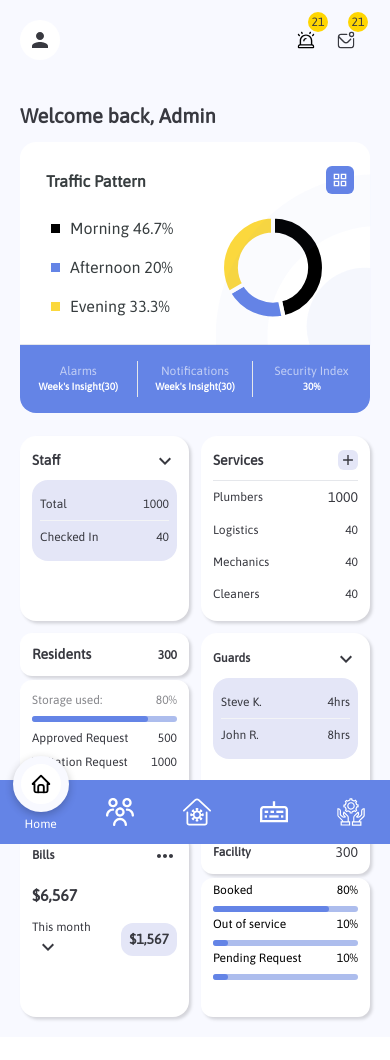
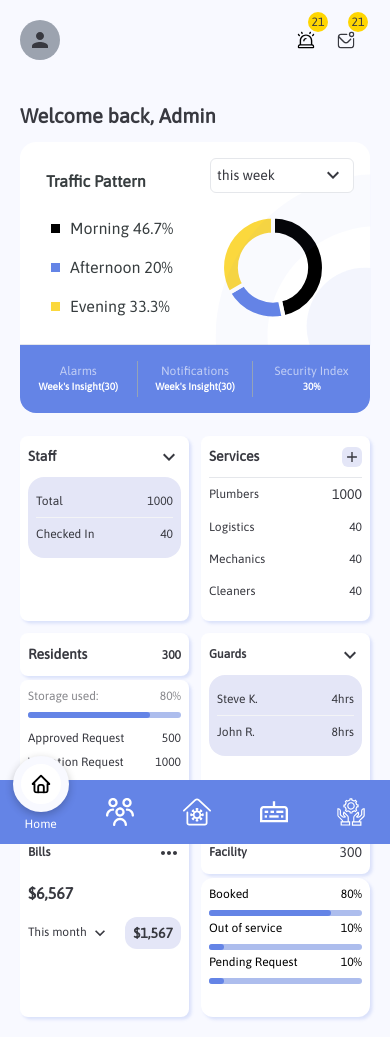
Before and after one commit to KingLegitto/BlipptoApp, a React (Create React App) app: page /dashboard/home in a window 390 px wide. Shown: the top 1060 px of the page. Built offline with nearby package versions, Linux system fonts and the light colour scheme.

Commit message:
Fix/home and facility design (#13)
* update to sidebar, searchbar etc

* worked on UI update for the home, facility and notification page

```diff
--- a/src/App.scss
+++ b/src/App.scss
@@ -85,11 +85,11 @@ input[type="checkbox"] {
 input[type="checkbox"]::before {
   content: "\2713";
   display: inline-block;
-  width: 13px;
-  height: 13px;
-  line-height: 13px;
+  width: 15px;
+  height: 15px;
+  line-height: 15px;
   text-align: center;
-  color: white;
+  color: transparent;
   border: 1px solid black;
   border-radius: 3px;
 
@@ -191,7 +191,8 @@ input[data-id="2"]:focus,
 input[data-id="3"]:focus,
 input[data-id="4"]:focus,
 input[data-id="5"]:focus {
-  outline: 2px solid #ffd601 !important;
+  border: 2px solid #ffd601 !important;
+  outline: none;
 }
 
 .modal {
@@ -237,7 +238,7 @@ input[data-id="5"]:focus {
     right: -2.6rem;
     bottom: -3rem;
     border-radius: 0px 0px 0px 0px !important;
-    opacity: 0.4;
+    opacity: 0.5;
   }
 }
 
@@ -332,7 +333,7 @@ input[data-id="5"]:focus {
     right: -3rem;
     bottom: -3.4rem;
     border-radius: 0px 0px 0px 0px !important;
-    opacity: 0.4;
+    opacity: 0.5;
   }
 }
 
@@ -431,8 +432,8 @@ input[data-id="5"]:focus {
   }
 }
 
-@media screen and (min-width: 1024px) and (min-height: 601px) and (max-height: 799px) {
+@media screen and (min-width: 1024px) and (min-height: 601px) and (max-height: 750px) {
   .list {
-    row-gap: 1rem;
+    row-gap: 1.1rem;
   }
 }
--- a/src/components/Notifications/notifications.tsx
+++ b/src/components/Notifications/notifications.tsx
@@ -14,7 +14,6 @@ import { ReactComponent as Selected } from "../../assets/selected.svg";
 import { notificationsData } from "../../dummydata/notificationDummyData";
 
 const Notifications: React.FC = () => {
-  // const [hasData] = useState<Boolean>(true);
   const [tappedValues, setTappedValues] = useState<number[]>([]);
   const [isTappedAndHeld, setTappedAndHeld] = useState<Boolean>(false);
   const navigate = useNavigate();
@@ -23,6 +22,11 @@ const Notifications: React.FC = () => {
   const handleTapStart = (idx: number) => {
     if (isTappedAndHeld && tappedValues.includes(idx)) {
       const arrayOfIdsLeft = tappedValues.filter((id) => id !== idx);
+
+      if (arrayOfIdsLeft.length === 0) {
+        setTappedAndHeld(false);
+      }
+
       setTappedValues(arrayOfIdsLeft);
       return;
     }
--- a/src/components/Residents/residents.tsx
+++ b/src/components/Residents/residents.tsx
@@ -62,7 +62,7 @@ export default function Residents() {
               type="text"
               name="price"
               id="price"
-              className="block w-full  rounded-xl h-full bg-background border-[1px] pl-10 text-gray-900   outline-1  focus:outline-1  focus:outline-[#FFD601] sm:text-sm sm:leading-6"
+              className="block w-full rounded-xl h-full border border-inherit pl-10 bg-background text-gray-900 outline-0 focus:border-yellow-300  focus:border-2 focu:outline-0 sm:text-sm sm:leading-6"
               placeholder="Search..."
             />
           </div>
--- a/src/components/estateDashboard.tsx
+++ b/src/components/estateDashboard.tsx
@@ -1,25 +1,29 @@
 import React from "react";
-import PersonIcon from '@mui/icons-material/Person';
-import MoreHorizIcon from '@mui/icons-material/MoreHoriz';
-import KeyboardArrowDownIcon from '@mui/icons-material/KeyboardArrowDown';
-import AddIcon from '@mui/icons-material/Add';
-import { ReactComponent as GridView } from "../assets/gridView.svg"
+import PersonIcon from "@mui/icons-material/Person";
+import MoreHorizIcon from "@mui/icons-material/MoreHoriz";
+import KeyboardArrowDownIcon from "@mui/icons-material/KeyboardArrowDown";
+import AddIcon from "@mui/icons-material/Add";
+import { ReactComponent as GridView } from "../assets/gridView.svg";
 import DoughnutChart from "./doughnutChart";
 import { ReactComponent as Bottomsvg } from "../assets/Group3.svg";
 import NotificationIcons from "./Notifications/notificationsIcons";
-
-
-
+import Select from "./utils/select";
 
 export default function EstateDashboard() {
+  const selectedAction = function (value: string) {
+    alert(value);
+  };
+
   return (
     <div className="h-full md:h-screen md:overflow-scroll  p-5 pr-5 md:p-6 md:pr-9 bg-background w-full max-w-full md:w-4/5 lg:w-5/6 box-border mb-16 md:mb-0">
       <div className="flex flex-col md:flex-row justify-between md:items-center h-[13vh] md:h-[4vh]">
         <div className="order-1 md:order-none header">
-                    <h1 className="text-xl font-bold md:text-2xl 2xl:text-4xl ">Welcome back, Admin</h1>
+          <h1 className="text-xl font-bold md:text-2xl 2xl:text-4xl ">
+            Welcome back, Admin
+          </h1>
         </div>
         <div className="flex flex-row justify-between items-center md:block ">
-                    <div className="flex md:hidden w-10 h-10 rounded-full bg-white items-center justify-center ">
+          <div className="flex md:hidden w-10 h-10 rounded-full bg-gray-400  items-center justify-center ">
             <PersonIcon />
           </div>
           <NotificationIcons />
@@ -27,208 +31,264 @@ export default function EstateDashboard() {
       </div>
       <div className=" my-3 mb-6 md:my-5 bg-white rounded-2xl h-[32vh] md:h-[30vh] lg:h-[42vh] 2xl:h-[30vh] box-border hero ">
         <div className="h-[75%] flex p-4 justify-between relative">
-                    <div className="h-full w-[85%] max-w-[85%] ">
-                        <DoughnutChart legendPosition='left' title='Traffic Pattern' width={370} dataset={[700, 300, 500]} label={["Morning 46.7%", "Afternoon 20%", "Evening 33.3%"]} />
+          <div className="h-full w-[50%] sm:w-[75%] ">
+            <DoughnutChart
+              legendPosition="left"
+              title="Traffic Pattern"
+              width={370}
+              dataset={[700, 300, 500]}
+              label={["Morning 46.7%", "Afternoon 20%", "Evening 33.3%"]}
+            />
           </div>
-                    <div className=" bg-brand rounded-md w-7 h-7 lg:w-9 lg:h-9 2xl:w-11 2xl:h-11  mt-2 xl:mt-1 flex items-center justify-center">
-                        <GridView className='scale-[0.6] lg:scale-75' />
+          <div className="relative z-10">
+          <Select
+            data={[{ name: "this week" }, { name: "this month" }]}
+            border={true}
+            onClick={(value: string) => selectedAction(value)}
+          />
           </div>
           <Bottomsvg className="absolute bottomSvg -bottom-12 -right-9 scale-[0.7]" />
         </div>
         <hr className="bg-white" />
-                <div className="h-[25%]  rounded-b-2xl bg-brand flex   items-center">
+        <div className="h-[25%]  rounded-b-2xl bg-brand flex items-center">
           <div className="basis-[33.33%] sm:basis-[30%] md:basis-[25%] flex justify-center items-center p-0.5 md:p-2 ">
             <div className="text-center">
-                            <h6 className="text-white text-xs sm:text-sm md:text-md xl:text-base opacity-60">Alarms</h6>
-                            <p className="week text-white font-bold text-xs sm:text-sm">Week's Insight(30)</p>
+              <h6 className="text-white text-xs sm:text-sm md:text-md xl:text-base opacity-60">
+                Alarms
+              </h6>
+              <p className="week text-white font-bold text-xs sm:text-sm">
+                Week's Insight(30)
+              </p>
             </div>
           </div>
-                    <div className="basis-[33.33%] sm:basis-[40%] md:basis-[50%] flex justify-center items-center border-x p-0.5 md:p-2 ">
+          <div className="basis-[33.33%] sm:basis-[40%] md:basis-[50%] flex justify-center items-center border-x border-x-slate-400 sm:border-x-slate-300 p-0.5 md:p-2 ">
             <div className="text-center">
-                            <h6 className="text-white text-xs sm:text-sm md:text-md xl:text-base opacity-60">Notifications</h6>
-                            <p className="week text-white font-bold text-xs sm:text-sm">Week's Insight(30)</p>
+              <h6 className="text-white text-xs sm:text-sm md:text-md xl:text-base opacity-60">
+                Notifications
+              </h6>
+              <p className="week text-white font-bold text-xs sm:text-sm">
+                Week's Insight(30)
+              </p>
             </div>
           </div>
           <div className="basis-[33.33%] sm:basis-[30%] md:basis-[25%] flex justify-center items-center p-0.5 md:p-2 ">
             <div className="text-center">
-                            <h6 className="text-white text-xs sm:text-sm md:text-md xl:text-base opacity-60">Security Index</h6>
-                            <p className="week text-white font-bold text-xs sm:text-sm"> 30%</p>
+              <h6 className="text-white text-xs sm:text-sm md:text-md xl:text-base opacity-60">
+                Security Index
+              </h6>
+              <p className="week text-white font-bold text-xs sm:text-sm">
+                {" "}
+                30%
+              </p>
             </div>
           </div>
         </div>
       </div>
       <div className="grid gap-3 2xl:gap-5 grid-cols-2 md:grid-cols-3 ">
-                <div className="bg-white rounded-2xl p-3 2xl:p-5 h-[22vh] md:h-[25vh] lg:h-[28vh] xl:h-[27vh] shadow-[2.4px_2.4px_3.2px_rgba(0,0,0,0.15)]">
+        <div className="bg-white rounded-lg sm:rounded-2xl p-2 sm:p-3 2xl:p-5 h-[22vh] md:h-[25vh] lg:h-[28vh] xl:h-[27vh] shadow-[2.4px_2.4px_3.2px_rgba(100,132,230,0.20)]">
           <div className="flex justify-between items-center mb-2 h-[15%] lg:mb-5 ">
-                        <h4 className="text-sm md:text-md xl:text-base  font-bold">Staff</h4>
-                        <p className="hidden md:block text-sm md:text-md xl:text-sm">This week <span className="ml-0 lg:ml-1"><KeyboardArrowDownIcon /></span></p>
-                        <span className="block md:hidden"><KeyboardArrowDownIcon /></span>
+            <h4 className="text-sm md:text-md xl:text-base  font-bold">
+              Staff
+            </h4>
+            <p className="hidden md:block text-sm md:text-md xl:text-sm">
+              This week{" "}
+              <span className="ml-0 lg:ml-1">
+                <KeyboardArrowDownIcon />
+              </span>
+            </p>
+            <span className="block md:hidden">
+              <KeyboardArrowDownIcon />
+            </span>
           </div>
           <div className="bg-primary p-2 rounded-2xl">
             <ul className="divide-y divide-gray-100">
               <li className="flex justify-between gap-x-2 md:gap-x-6 py-2 2xl:py-4">
-                                <h5 className="text-xs xl:text-sm">
-                                    Total
-                                </h5>
-                                <h5 className="text-xs xl:text-sm">
-                                    1000
-                                </h5>
+                <h5 className="text-xs xl:text-sm">Total</h5>
+                <h5 className="text-xs xl:text-sm">1000</h5>
               </li>
               <li className="flex justify-between gap-x-2 md:gap-x-6 py-2 2xl:py-4">
-                                <h5 className="text-xs xl:text-sm">
-                                    Checked In
-                                </h5>
-                                <h5 className="text-xs xl:text-sm">
-                                    40
-                                </h5>
+                <h5 className="text-xs xl:text-sm">Checked In</h5>
+                <h5 className="text-xs xl:text-sm">40</h5>
               </li>
             </ul>
           </div>
         </div>
-                <div className="bg-white rounded-2xl h-[22vh] md:h-[25vh] lg:h-[28vh] xl:h-[27vh] p-3 2xl:p-5 shadow-[2.4px_2.4px_3.2px_rgba(0,0,0,0.15)]">
+        <div className="bg-white rounded-lg sm:rounded-2xl p-2 sm:p-3 h-[22vh] md:h-[25vh] lg:h-[28vh] xl:h-[27vh] 2xl:p-5 shadow-[2.4px_2.4px_3.2px_rgba(100,132,230,0.20)]">
           <div className="flex justify-between items-center h-[15%] mb-2 2xl:mb-4">
-                        <h4 className="text-sm md:text-md xl:text-sm  font-bold">Services</h4>
-                        <div className=" w-5 h-5 box-border p-0.5 2xl:w-8 2xl:h-8 flex justify-center items-center bg-primary rounded-md"><AddIcon className='scale-[0.7] lg:scale-75' /></div>
+            <h4 className="text-sm md:text-md xl:text-sm  font-bold">
+              Services
+            </h4>
+            <div className=" w-5 h-5 box-border p-0.5 2xl:w-8 2xl:h-8 flex justify-center items-center bg-primary rounded-md">
+              <AddIcon className="scale-[0.7] lg:scale-75" />
+            </div>
           </div>
           <hr className="bg-primary" />
           <div className="overflow-y-auto max-h-[80%]">
             <ul>
               <li className="flex justify-between gap-x-2 lg:gap-x-6 py-2 lg:py-1 xl:py-2 w-full">
                 <h5 className="text-xs xl:text-sm">Plumbers</h5>
-                                <h5 className="text-sm  xl:text-sm">
-                                    1000
-                                </h5>
+                <h5 className="text-sm  xl:text-sm">1000</h5>
               </li>
               <li className="flex justify-between gap-x-2 lg:gap-x-6 py-2 lg:py-1 xl:py-2 w-full">
                 <h5 className="text-xs  xl:text-sm">Logistics</h5>
-                                <h5 className="text-xs  xl:text-sm">
-                                    40
-                                </h5>
+                <h5 className="text-xs  xl:text-sm">40</h5>
               </li>
               <li className="flex justify-between gap-x-2 lg:gap-x-6 py-2 lg:py-1 xl:py-2 w-full">
                 <h5 className=" text-xs  xl:text-sm">Mechanics</h5>
-                                <h5 className="text-xs  xl:text-sm">
-                                    40
-                                </h5>
+                <h5 className="text-xs  xl:text-sm">40</h5>
               </li>
               <li className="flex justify-between gap-x-2 lg:gap-x-6 py-2 lg:py-1 xl:py-2 w-full">
                 <h5 className=" text-xs  xl:text-sm">Cleaners</h5>
-                                <h5 className="text-xs  xl:text-sm">
-                                    40
-                                </h5>
+                <h5 className="text-xs  xl:text-sm">40</h5>
               </li>
               <li className="flex justify-between gap-x-2 lg:gap-x-6 py-2 lg:py-1 xl:py-2 w-full">
                 <h5 className=" text-xs font-light  xl:text-sm">Cleaners</h5>
-                                <h5 className="text-xs  xl:text-sm">
-                                    40
-                                </h5>
+                <h5 className="text-xs  xl:text-sm">40</h5>
               </li>
             </ul>
           </div>
         </div>
         <div className=" h-[22vh] md:h-[25vh] lg:h-[28vh] xl:h-[27vh] box-border">
-                    <div className="bg-white flex justify-between items-center mb-1  p-3 rounded-xl h-[23%] 2xl:h-[23%] shadow-[2.4px_2.4px_3.2px_rgba(0,0,0,0.15)]">
-                        <h4 className="text-sm md:text-md xl:text-sm  font-bold">Residents</h4>
+          <div className="bg-white flex justify-between items-center mb-1  rounded-lg sm:rounded-xl p-2 sm:p-3 h-[23%] 2xl:h-[23%] shadow-[2.4px_2.4px_3.2px_rgba(100,132,230,0.20)]">
+            <h4 className="text-sm md:text-md xl:text-sm  font-bold">
+              Residents
+            </h4>
             <p className="text-xs font-bold xl:text-sm">300</p>
           </div>
-                    <div className="bg-white px-3 py-3 lg:py-1 2xl:py-3  rounded-xl h-[75%] shadow-[2.4px_2.4px_3.2px_rgba(0,0,0,0.15)]">
+          <div className="bg-white px-2 sm:px-3 py-2 sm:py-3 lg:py-1 xl:py-3  rounded-lg sm:rounded-xl h-[75%] shadow-[2.4px_2.4px_3.2px_rgba(100,132,230,0.20)]">
             <>
               <div className="flex justify-between mb-2 lg:mb-0.5 xl:mb-1">
-                                <span className="text-xs sm:text-sm  xl:text-md opacity-60 ">Storage used:</span>
-                                <span className="text-xs sm:text-sm  xl:text-md  opacity-60  ">80%</span>
+                <span className="text-xs xl:text-sm  xl:text-md opacity-60 ">
+                  Storage used:
+                </span>
+                <span className="text-xs xl:text-sm  xl:text-md  opacity-60  ">
+                  80%
+                </span>
               </div>
               <div className="w-full bg-[#adbded] rounded-full h-1.5 2xl:h-2.5 mb-1 ">
-                                <div className="bg-brand h-1.5 2xl:h-2.5 rounded-full" style={{ width: "80%" }}></div>
+                <div
+                  className="bg-brand h-1.5 2xl:h-2.5 rounded-full"
+                  style={{ width: "80%" }}
+                ></div>
               </div>
             </>
-                        <div className="py-1 md:py-2 lg:py-1 2xl:py-3 flex justify-between">
+            <div className="py-1 md:py-2 lg:py-1 2xl:py-2 flex justify-between mt-2 lg:mt-[3vh] xl:mt-[2vh]">
               <h5 className="text-xs xl:text-sm">Approved Request</h5>
               <p className="text-xs xl:text-sm">500</p>
             </div>
-                        <div className="py-1 md:py-2 lg:py-1 2xl:py-3 flex justify-between">
+            <div className="py-1 md:py-2 lg:py-1 2xl:py-2 flex justify-between">
               <h5 className="text-xs xl:text-sm">Visitation Request</h5>
               <p className="text-xs xl:text-sm">1000</p>
             </div>
           </div>
         </div>
-                <div className="bg-white rounded-2xl h-[22vh] md:h-[25vh] lg:h-[28vh] xl:h-[27vh] p-3 2xl:p-5 shadow-[2.4px_2.4px_3.2px_rgba(0,0,0,0.15)]">
+        <div className="bg-white rounded-lg sm:rounded-2xl h-[22vh] md:h-[25vh] lg:h-[28vh] xl:h-[27vh] p-2 sm:p-3 2xl:p-5 shadow-[2.4px_2.4px_3.2px_rgba(100,132,230,0.20)]">
           <div className="flex justify-between items-center mb-2 h-[15%]  lg:mb-2 xl:mb-5">
             <h4 className="text-xs  xl:text-sm  font-bold">Guards</h4>
-                        <p className="hidden md:block text-xs md:text-md xl:text-sm">This week <span className="ml-0 lg:ml-1"><KeyboardArrowDownIcon /></span></p>
-                        <span className="block md:hidden"><KeyboardArrowDownIcon /></span>
+            <p className="hidden md:block text-xs md:text-md xl:text-sm">
+              This week{" "}
+              <span className="ml-0 lg:ml-1">
+                <KeyboardArrowDownIcon />
+              </span>
+            </p>
+            <span className="block md:hidden">
+              <KeyboardArrowDownIcon />
+            </span>
           </div>
           <div className="bg-primary p-2  rounded-2xl">
             <ul className="divide-y divide-gray-100">
               <li className="flex justify-between gap-x-6 py-2 2xl:py-4">
-                                <h5 className="text-xs xl:text-sm">
-                                    Steve K.
-                                </h5>
-                                <h5 className="text-xs xl:text-sm">
-                                    4hrs
-                                </h5>
+                <h5 className="text-xs xl:text-sm">Steve K.</h5>
+                <h5 className="text-xs xl:text-sm">4hrs</h5>
               </li>
               <li className="flex justify-between gap-x-6 py-2 2xl:py-4">
-                                <h5 className="text-xs xl:text-sm">
-                                    John R.
-                                </h5>
-                                <h5 className="text-xs xl:text-sm">
-                                    8hrs
-                                </h5>
+                <h5 className="text-xs xl:text-sm">John R.</h5>
+                <h5 className="text-xs xl:text-sm">8hrs</h5>
               </li>
             </ul>
           </div>
         </div>
 
-                <div className=" bg-white rounded-2xl h-[22vh] md:h-[25vh] lg:h-[28vh] xl:h-[27vh] p-3 2xl:p-5 shadow-[2.4px_2.4px_3.2px_rgba(0,0,0,0.15)]">
+        <div className=" bg-white rounded-lg sm:rounded-2xl h-[22vh] md:h-[25vh] lg:h-[28vh] xl:h-[27vh] p-2 sm:p-3 2xl:p-5 shadow-[2.4px_2.4px_3.2px_rgba(100,132,230,0.20)]">
           <div className="flex justify-between items-center mb-4 h-[15%]">
             <h4 className="text-xs xl:text-sm  font-bold">Bills</h4>
-                        <span><MoreHorizIcon /></span>
+            <span>
+              <MoreHorizIcon />
+            </span>
           </div>
           <div>
-                        <h4 className='text-base xl:text-xl font-semibold mb-3'>$6,567</h4>
+            <h4 className="text-base xl:text-xl font-semibold mb-3">$6,567</h4>
             <div className="flex justify-between items-center">
-                            <p className="block text-xs xl:text-sm">This month <span className="ml-1"><KeyboardArrowDownIcon /></span></p>
+              <p className="block text-xs xl:text-sm">
+                This month{" "}
+                <span className="ml-0 sm:ml-1">
+                  <KeyboardArrowDownIcon fontSize="small" />
+                </span>
+              </p>
               {/* <span className="block md:hidden"><KeyboardArrowDownIcon /></span> */}
-                            <h4 className="text-sm font-semibold text-center xl:text-xl bg-primary rounded-xl p-2 lg:w-24 xl:w-32">$1,567</h4>
+              <h4 className="text-sm font-semibold text-center xl:text-xl bg-primary rounded-xl p-2 lg:w-24 xl:w-32">
+                $1,567
+              </h4>
             </div>
           </div>
         </div>
         <div className=" h-[22vh] md:h-[25vh] lg:h-[28vh] xl:h-[27vh] box-border">
-                    <div className="bg-white flex justify-between items-center mb-1  p-3 rounded-xl h-[23%] 2xl:h-[23%] shadow-[2.4px_2.4px_3.2px_rgba(0,0,0,0.15)]">
+          <div className="bg-white flex justify-between items-center mb-1  p-2 sm:p-3 rounded-lg sm:rounded-xl h-[23%] 2xl:h-[23%] shadow-[2.4px_2.4px_3.2px_rgba(100,132,230,0.20)]">
             <h4 className="text-xs xl:text-sm font-bold">Facility</h4>
             <p className="text-sm md:text-md xl:text-base">300</p>
           </div>
-                    <div className="bg-white px-3 py-1 md:py-3 lg:py-1 xl:py-3 rounded-xl h-[75%] shadow-[2.4px_2.4px_3.2px_rgba(0,0,0,0.15)]">
+          <div className="bg-white px-2 sm:px-3 py-2 md:py-3 lg:py-1 xl:py-3 rounded-xl h-[75%] shadow-[2.4px_2.4px_3.2px_rgba(100,132,230,0.20)]">
             <>
               <div className="flex justify-between mb-2 lg:mb-0.5 xl:mb-1">
-                                <h5 className="text-xs xl:text-sm font-medium text-black ">Booked</h5>
-                                <span className="text-xs xl:text-sm font-medium text-black ">80%</span>
+                <h5 className="text-xs xl:text-sm font-medium text-black ">
+                  Booked
+                </h5>
+                <span className="text-xs xl:text-sm font-medium text-black ">
+                  80%
+                </span>
               </div>
               <div className="w-full bg-[#adbded] rounded-full h-1.5 2xl:h-2.5 mb-1 ">
-                                <div className="bg-brand h-1.5 2xl:h-2.5 rounded-full" style={{ width: "80%" }}></div>
+                <div
+                  className="bg-brand h-1.5 2xl:h-2.5 rounded-full"
+                  style={{ width: "80%" }}
+                ></div>
               </div>
             </>
             <>
               <div className="flex justify-between mb-2 lg:mb-0.5 xl:mb-1">
-                                <h5 className="text-xs xl:text-sm font-medium text-black ">Out of service</h5>
-                                <span className="text-xs xl:text-sm font-medium text-black ">10%</span>
+                <h5 className="text-xs xl:text-sm font-medium text-black ">
+                  Out of service
+                </h5>
+                <span className="text-xs xl:text-sm font-medium text-black ">
+                  10%
+                </span>
               </div>
               <div className="w-full bg-[#adbded] rounded-full h-1.5 2xl:h-2.5 mb-1 ">
-                                <div className="bg-brand h-1.5 2xl:h-2.5 rounded-full" style={{ width: "10%" }}></div>
+                <div
+                  className="bg-brand h-1.5 2xl:h-2.5 rounded-full"
+                  style={{ width: "10%" }}
+                ></div>
               </div>
             </>
             <>
               <div className="flex justify-between mb-2 lg:mb-0.5 xl:mb-1">
-                                <h5 className="text-xs xl:text-sm font-medium text-black ">Pending Request</h5>
-                                <span className="text-xs xl:text-sm font-medium text-black ">10%</span>
+                <h5 className="text-xs xl:text-sm font-medium text-black ">
+                  Pending Request
+                </h5>
+                <span className="text-xs xl:text-sm font-medium text-black ">
+                  10%
+                </span>
               </div>
               <div className="w-full bg-[#adbded] rounded-full h-1.5 2xl:h-2.5 mb-1 ">
-                                <div className="bg-brand h-1.5 2xl:h-2.5 rounded-full" style={{ width: "10%" }}></div>
+                <div
+                  className="bg-brand h-1.5 2xl:h-2.5 rounded-full"
+                  style={{ width: "10%" }}
+                ></div>
               </div>
             </>
           </div>
         </div>
       </div>
     </div>
-    )
+  );
 }
--- a/src/components/sideBar.jsx
+++ b/src/components/sideBar.jsx
@@ -65,7 +65,7 @@ export default function SideBar() {
                     <span><h3 className="text-base xl:text-xl font-bold text-white">GateSage</h3></span>
                 </div>
                 <div className="md:basis-[83%] lg:basis-[77%] xl:basis-[80%] 2xl:basis-[81%] p-3 navlink ">
-                    <ul className='h-full flex flex-col justify-start md:gap-y-8 lg:gap-y-5 2xl:gap-y-8 list'>
+                    <ul className='h-full flex flex-col justify-start md:gap-y-8 lg:gap-y-5 xl:gap-y-8 2xl:gap-y-11 list'>
                         {
                             categories.map((el, key) => {
                                 return <NavLink to={el.route} key={key}>
--- a/src/index.css
+++ b/src/index.css
@@ -1,4 +1,4 @@
-@import url('https://fonts.googleapis.com/css2?family=Abril+Fatface&family=Asap&display=swap');
+@import url('https://fonts.googleapis.com/css2?family=Asap&display=swap');
 
 @tailwind base;
 @tailwind components;
```
Also changed, not shown: src/components/Facilities/facility.tsx (+3 -17 lines). Lines whose indentation alone changed are shown as unchanged.
